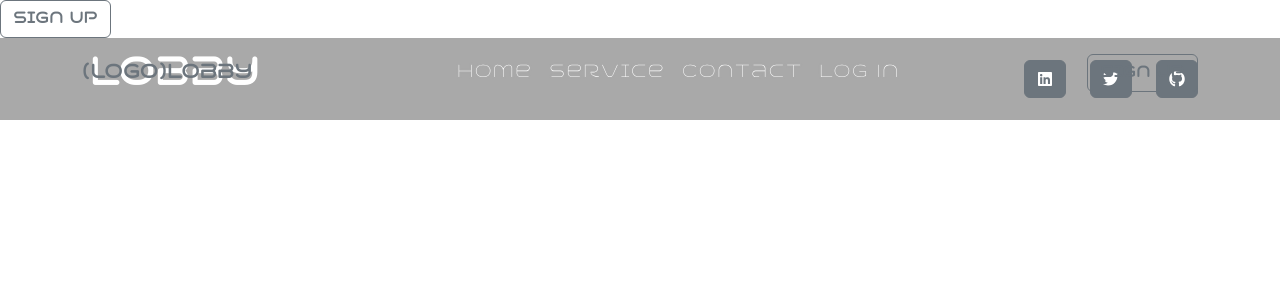
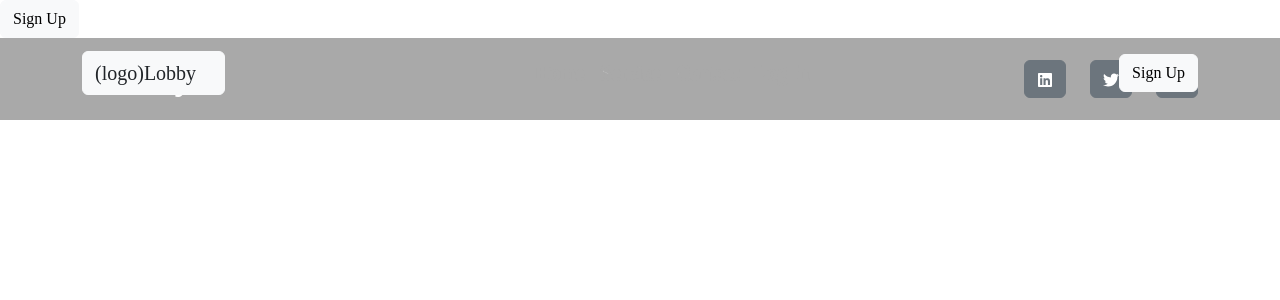
Before and after one commit to chaunceyplum/Lobby, a React (Create React App) app: page /signup in a window 1280 px wide. Shown: the top 300 px of the page. Built offline with nearby package versions, Linux system fonts and the light colour scheme.

Commit message:
fixed issues with deployment hopefully

```diff
--- a/src/components/MyNav.js
+++ b/src/components/MyNav.js
@@ -107,9 +107,11 @@ const MyNav = () => {
           className='text-center navbarPositoning'
         >
           <Container>
-            <Navbar.Brand href='/' className='text-secondary'>
-              (logo)Lobby
-            </Navbar.Brand>
+            <Button className=' btn btn-light'>
+              <Navbar.Brand href='/' className='text-dark bg-light'>
+                (logo)Lobby
+              </Navbar.Brand>
+            </Button>
             <Navbar.Toggle bg={'darkgrey'} />
             <Navbar.Collapse>
               <Nav
@@ -117,12 +119,12 @@ const MyNav = () => {
                 style={{ maxHeight: '50%' }}
               >
                 <NavItem>
-                  <NavLink className='NavLink' href='/'>
+                  <NavLink className='NavLink text-white' href='/'>
                     Home
                   </NavLink>
                 </NavItem>
                 <NavItem>
-                  <NavLink className='NavLink' href='/service'>
+                  <NavLink className='NavLink text-white' href='/service'>
                     Service
                   </NavLink>
                 </NavItem>
@@ -133,13 +135,13 @@ const MyNav = () => {
                 </NavItem> */}
 
                 <NavItem>
-                  <NavLink className='NavLink' href='/contact'>
+                  <NavLink className='NavLink text-white' href='/contact'>
                     Contact
                   </NavLink>
                 </NavItem>
 
                 <NavItem>
-                  <NavLink className='NavLink' href='/login'>
+                  <NavLink className='NavLink text-white' href='/login'>
                     Log In
                   </NavLink>
                 </NavItem>
--- a/src/components/SignUp.js
+++ b/src/components/SignUp.js
@@ -78,7 +78,7 @@ const SignUp = () => {
 
   return (
     <div>
-      <Button variant='outline-secondary' onClick={handleShow}>
+      <Button variant='light' onClick={handleShow}>
         Sign Up
       </Button>
 
--- a/src/index.scss
+++ b/src/index.scss
@@ -107,7 +107,7 @@ $blue: rbg(0, 0, 72);
 //font
 @font-face {
   font-family: 'medium'; /*Can be any text*/
-  src: local('AirbnbCerealLight'),
-    url('./fonts/varino/Varino\ -\ Normal.ttf') format('truetype');
+  //src: local('AirbnbCerealLight'),
+  //url('./fonts/varino/Varino\ -\ Normal.ttf') format('truetype');
 }
 //media queries
```
Also changed, not shown: 1 other file (tests, documents, lock files or other folders).
